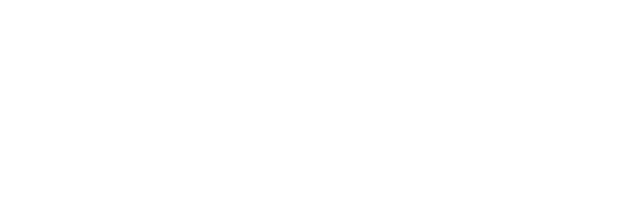
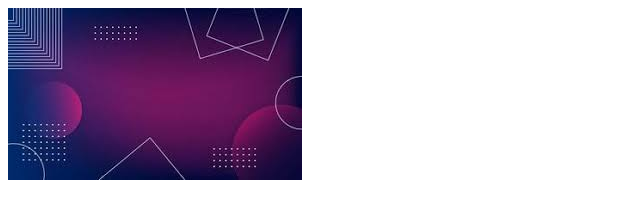
Before and after one commit to Ali-Raza-Gill/Css-Practice, a plain HTML site: page index.html in a window 1280 px wide. Shown: the whole page, without its empty margins (0-640 px from the left). Drawn offline with Linux system fonts and the light colour scheme.

Commit message:
2 images are added

```diff
--- a/index.html
+++ b/index.html
@@ -3,9 +3,9 @@
 <head>
     <meta charset="UTF-8">
     <meta name="viewport" content="width=device-width, initial-scale=1.0">
-    <title>Document</title>
+    <title>Css Practice</title>
 </head>
 <body>
-
+    <img src="./bg.jfif" alt="">
 </body>
 </html>
```
Also changed, not shown: bg.jfif (added), coding img.avif (added), download.jfif (added).
